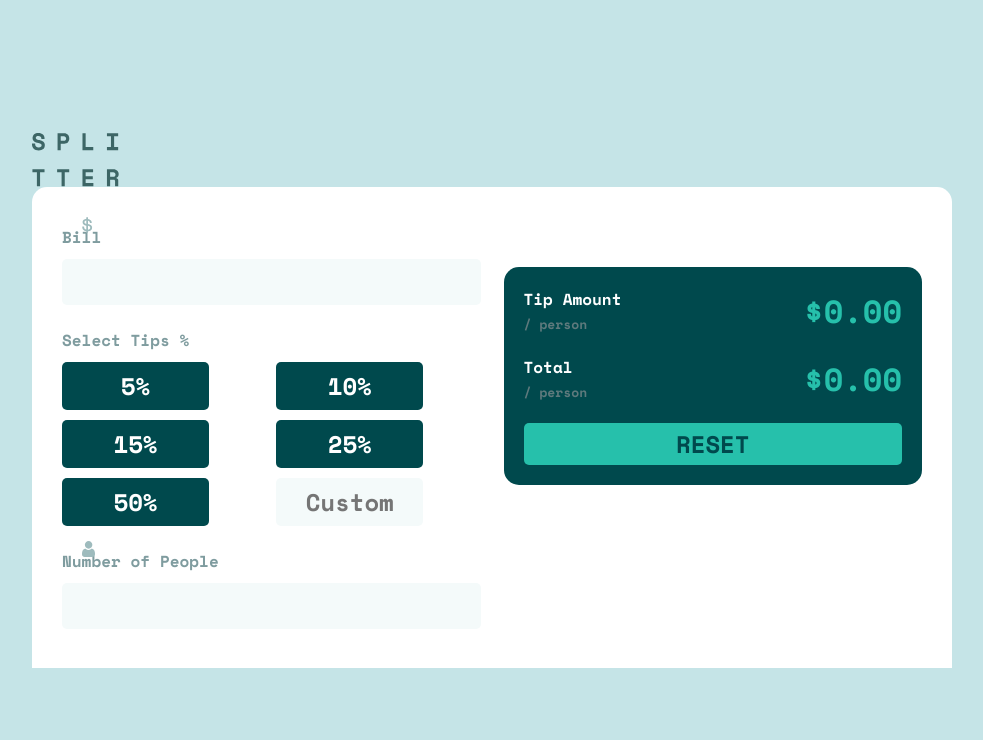
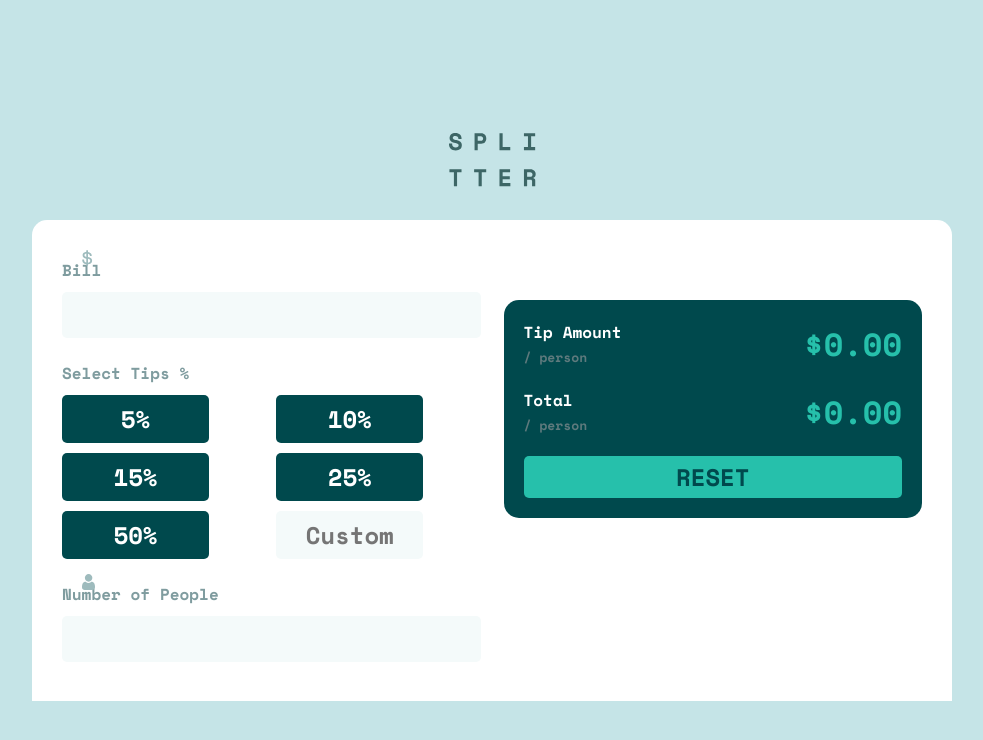
Before and after one commit to DanK1368/tip-calculator-app, a React (Create React App) app: page / in a window 1280 px wide. Shown: the top 740 px of the page, without its empty margins (148-1131 px from the left). Built offline with nearby package versions, Linux system fonts and the light colour scheme.

Commit message:
updated style for logo

```diff
--- a/src/components/Title.scss
+++ b/src/components/Title.scss
@@ -1,6 +1,5 @@
-.title {
+header {
   display: inline-block;
-  letter-spacing: 1.5rem;
   width: 100%;
   height: 15vh;
   display: grid;
```
